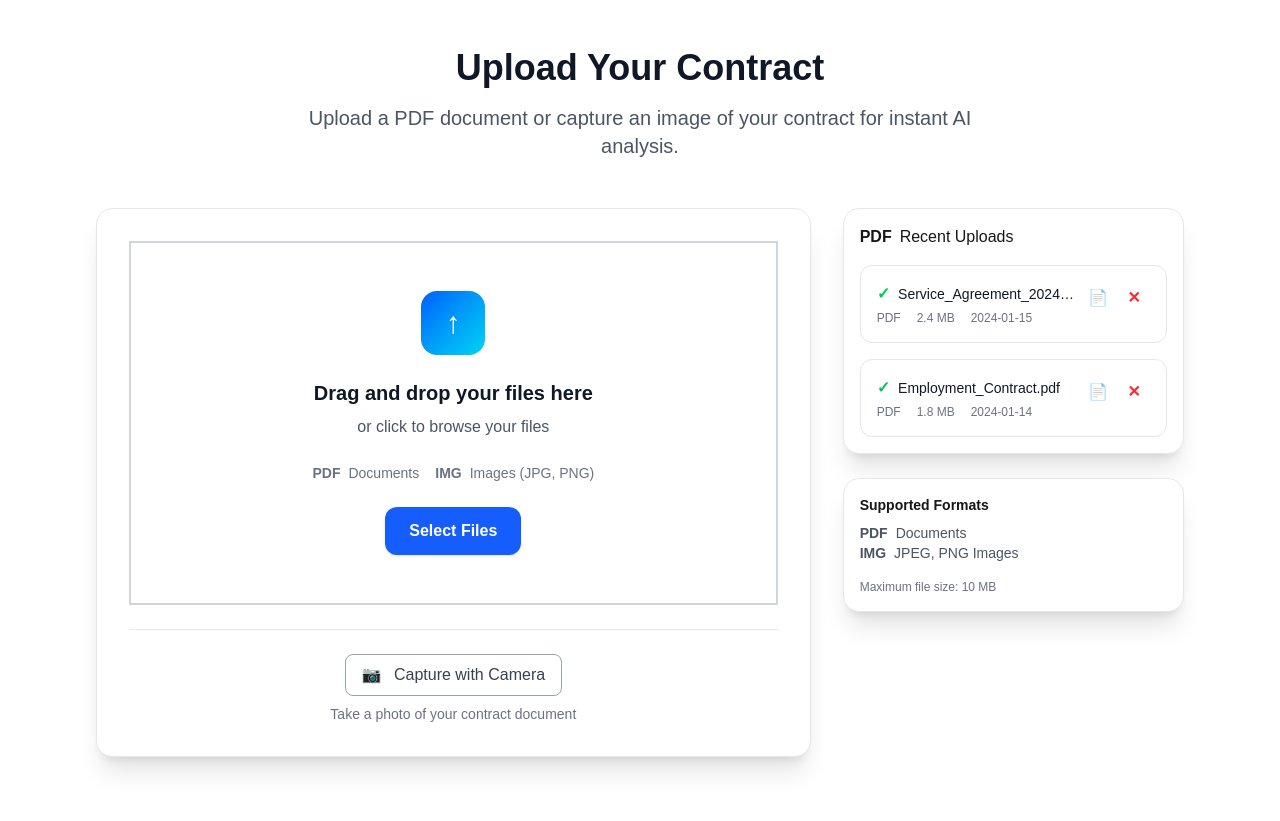
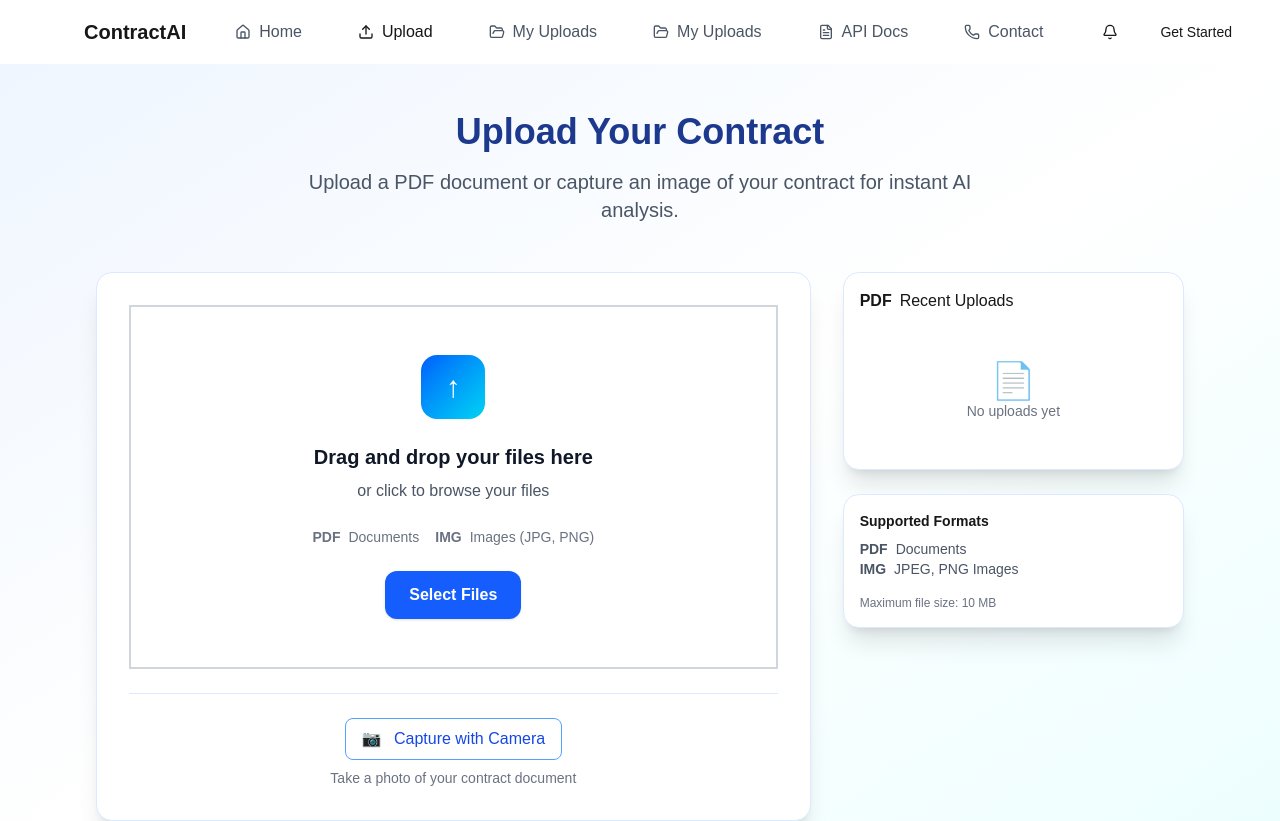
Before and after one commit to krVatsal/LegalAI, a Next.js app in the folder client/: page /upload in a window 1280 px wide. Shown: the top 821 px of the page. Built offline with nearby package versions, Linux system fonts and the light colour scheme.

Commit message:
Modernize upload page UI and colors to match SaaS/legal theme

```diff
--- a/client/app/upload/page.js
+++ b/client/app/upload/page.js
@@ -1,6 +1,7 @@
 "use client";
-import React, { useState, useCallback } from "react";
+import React, { useState, useCallback, useEffect } from "react";
 import { useRouter } from "next/navigation";
+import Layout from '../../components/Layout';
 
 function formatSize(size) {
   return `${(size / 1024 / 1024).toFixed(1)} MB`;
@@ -31,6 +32,7 @@ export default function UploadPage() {
   const [uploadProgress, setUploadProgress] = useState(0);
   const [isProcessing, setIsProcessing] = useState(false);
   const [uploadedFiles, setUploadedFiles] = useState(initialFiles);
+  const [allUploads, setAllUploads] = useState([]); // <-- all uploads history
   const [showSummaryModal, setShowSummaryModal] = useState(false);
   const [uploadSummary, setUploadSummary] = useState(null);
 
@@ -312,19 +314,89 @@ export default function UploadPage() {
     return null;
   };
 
+  // Load all uploads from server/localStorage on mount
+  useEffect(() => {
+    async function loadUploads() {
+      try {
+        // Try to fetch from server first
+        const token = localStorage.getItem('token');
+        if (token) {
+          try {
+            const response = await fetch('http://localhost:5000/api/ocr/history?page=1&limit=50', {
+              headers: {
+                'Authorization': `Bearer ${token}`,
+                'Content-Type': 'application/json'
+              }
+            });
+            if (response.ok) {
+              const data = await response.json();
+              if (data.success && data.data && data.data.results) {
+                const serverUploads = data.data.results.map(result => ({
+                  id: result.fileId,
+                  name: result.originalName,
+                  size: formatSize(result.fileSize),
+                  type: result.fileType?.includes('pdf') ? 'PDF' : 'Image',
+                  uploadDate: new Date(result.createdAt).toISOString().split('T')[0],
+                  status: result.processingStatus || 'completed',
+                  ocrResult: {
+                    extractedText: result.extractedText,
+                    textStats: result.textStats,
+                    chunks: result.chunks
+                  },
+                  summary: generateSummary(result.extractedText),
+                  error: result.error
+                }));
+                setAllUploads(serverUploads);
+                return;
+              }
+            }
+          } catch (e) { /* fallback below */ }
+        }
+        // Fallback to localStorage
+        const localUploads = [];
+        for (let i = 0; i < localStorage.length; i++) {
+          const key = localStorage.key(i);
+          if (key && key.startsWith('ocr_')) {
+            try {
+              const data = JSON.parse(localStorage.getItem(key));
+              if (data && data.data) {
+                localUploads.push({
+                  id: data.data.fileId || key.replace('ocr_', ''),
+                  name: data.data.filename || 'Unknown file',
+                  size: formatSize(data.data.fileSize || 0),
+                  type: data.data.fileType?.includes('pdf') ? 'PDF' : 'Image',
+                  uploadDate: new Date().toISOString().split('T')[0],
+                  status: 'completed',
+                  ocrResult: data.data,
+                  summary: generateSummary(data.data.extractedText),
+                  error: data.data.error
+                });
+              }
+            } catch (e) {}
+          }
+        }
+        setAllUploads(localUploads);
+      } catch (e) {
+        setAllUploads([]);
+      }
+    }
+    loadUploads();
+  }, []);
+
   return (
-    <div className="min-h-screen py-12">
+    <Layout>
+      <div className="min-h-screen py-12 bg-gradient-to-br from-blue-50 via-white to-cyan-50 dark:from-slate-900 dark:via-slate-950 dark:to-blue-900">
         <div className="max-w-6xl mx-auto px-4 sm:px-6 lg:px-8">
           <div className="text-center mb-12">
-          <h1 className="text-4xl font-bold text-gray-900 dark:text-white mb-4">Upload Your Contract</h1>
-          <p className="text-xl text-gray-600 dark:text-gray-400 max-w-2xl mx-auto">
+            <h1 className="text-4xl font-extrabold text-blue-900 dark:text-white mb-4">Upload Your Contract</h1>
+            <p className="text-xl text-gray-600 dark:text-gray-300 max-w-2xl mx-auto">
               Upload a PDF document or capture an image of your contract for instant AI analysis.
             </p>
           </div>
           <div className="grid grid-cols-1 lg:grid-cols-3 gap-8">
             {/* Upload Zone */}
             <div className="lg:col-span-2">
-            <div className="bg-white dark:bg-slate-900 rounded-2xl shadow-xl p-8 border border-gray-200 dark:border-gray-700">
+              <div className="bg-white dark:bg-slate-900 rounded-2xl shadow-xl p-8 border border-blue-100 dark:border-blue-800">
                 <div
                   className={`$${isDragOver ? 'border-blue-500 bg-blue-100/70 dark:bg-blue-900/40' : 'border-dashed border-2 border-gray-300 dark:border-gray-600'} p-12 text-center cursor-pointer transition-all duration-300`}
                   onDragOver={handleDragOver}
@@ -360,9 +432,9 @@ export default function UploadPage() {
                   <button className="bg-blue-600 text-white px-6 py-3 rounded-xl font-semibold shadow hover:bg-blue-700 transition">Select Files</button>
                 </div>
                 {/* Camera Option */}
-              <div className="mt-6 pt-6 border-t border-gray-200 dark:border-gray-700">
+                <div className="mt-6 pt-6 border-t border-blue-100 dark:border-blue-800">
                   <div className="text-center">
-                  <button className="border border-gray-400 dark:border-gray-600 px-4 py-2 rounded-lg text-gray-700 dark:text-gray-200 bg-white dark:bg-slate-800 hover:bg-gray-100 dark:hover:bg-slate-700 transition w-full sm:w-auto">
+                    <button className="border border-blue-400 dark:border-blue-600 px-4 py-2 rounded-lg text-blue-700 dark:text-blue-200 bg-white dark:bg-slate-800 hover:bg-blue-50 dark:hover:bg-slate-700 transition w-full sm:w-auto">
                       <span className="mr-2">📷</span> Capture with Camera
                     </button>
                     <p className="text-sm text-gray-500 dark:text-gray-400 mt-2">Take a photo of your contract document</p>
@@ -385,13 +457,13 @@ export default function UploadPage() {
             </div>
             {/* Upload History Sidebar */}
             <div>
-            <div className="bg-white dark:bg-slate-900 rounded-2xl shadow-xl p-4 border border-gray-200 dark:border-gray-700">
+              <div className="bg-white dark:bg-slate-900 rounded-2xl shadow-xl p-4 border border-blue-100 dark:border-blue-800">
                 <div className="flex items-center space-x-2 mb-4">
                   <span className="font-bold">PDF</span>
                   <span>Recent Uploads</span>
                 </div>
                 <div className="space-y-4">
-                {uploadedFiles.map((file) => (
+                  {allUploads.length > 0 ? allUploads.map((file) => (
                     <div key={file.id} className="p-4 bg-white/50 dark:bg-slate-800/50 rounded-xl border border-gray-200 dark:border-gray-700 hover:shadow-md transition-shadow duration-200">
                       <div className="flex items-start justify-between">
                         <div className="flex-1 min-w-0">
@@ -414,17 +486,10 @@ export default function UploadPage() {
                               <span className="font-bold">📄</span>
                             </button>
                           )}
-                        <button
-                          onClick={() => removeFile(file.id)}
-                          className="h-8 w-8 p-0 text-red-500 hover:text-red-700"
-                        >
-                          <span className="font-bold">✕</span>
-                        </button>
                         </div>
                       </div>
                     </div>
-                ))}
-                {uploadedFiles.length === 0 && (
+                  )) : (
                     <div className="text-center py-8 text-gray-500 dark:text-gray-400">
                       <span className="text-4xl">📄</span>
                       <p className="text-sm">No uploads yet</p>
@@ -433,7 +498,7 @@ export default function UploadPage() {
                 </div>
               </div>
               {/* Supported Formats */}
-            <div className="bg-white dark:bg-slate-900 rounded-2xl shadow-xl p-4 border border-gray-200 dark:border-gray-700 mt-6">
+              <div className="bg-white dark:bg-slate-900 rounded-2xl shadow-xl p-4 border border-blue-100 dark:border-blue-800 mt-6">
                 <div className="text-sm font-bold mb-2">Supported Formats</div>
                 <div className="flex items-center space-x-2 text-sm text-gray-600 dark:text-gray-400">
                   <span className="font-bold">PDF</span>
@@ -550,5 +615,6 @@ export default function UploadPage() {
           )}
         </div>
       </div>
+    </Layout>
   );
 }
```
Lines whose indentation alone changed are shown as unchanged.
